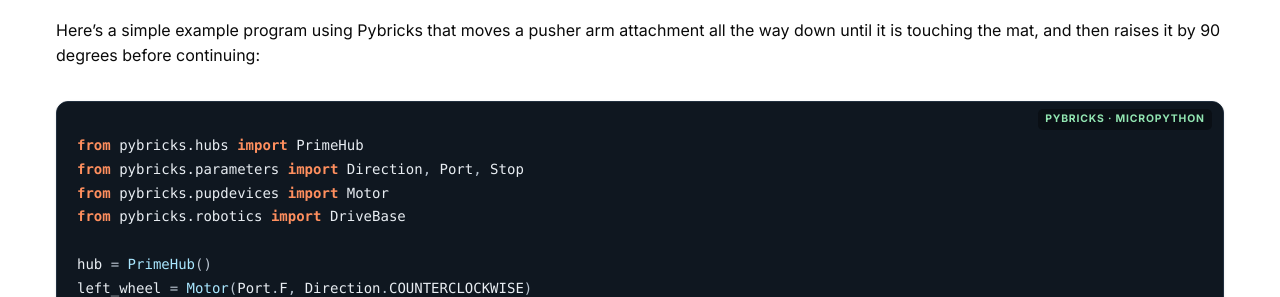
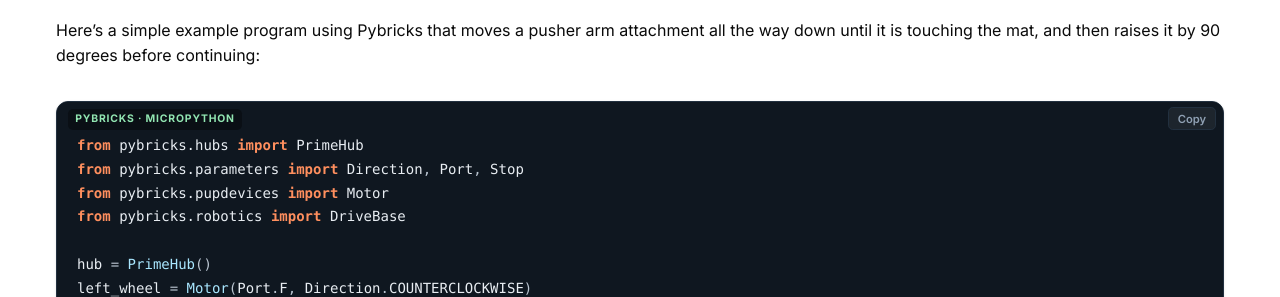
Before and after one commit to Lansing-Tech-Studio/Lansing-Tech-Studio.github.io, a Jekyll site: the page built from _posts/2026-09-24-consistent-attachment-position.md, in a window 1280 px wide. Shown: the part 371-668 px from the top of the page. Built offline with Jekyll 4.4.1, drawn with Linux system fonts in a browser that asks for light colours.

Commit message:
feat: Improved code block rendering

```diff
--- a/_layouts/default.html
+++ b/_layouts/default.html
@@ -296,6 +296,31 @@
         }
       });
     });
+
+    // Code blocks: keyboard-scrollable, plus a copy button where the Clipboard API exists
+    document.querySelectorAll('div.highlighter-rouge').forEach(block => {
+      const pre = block.querySelector('pre');
+      if (!pre) return;
+      pre.setAttribute('tabindex', '0');
+
+      if (!navigator.clipboard) return;
+      const button = document.createElement('button');
+      button.type = 'button';
+      button.className = 'code-copy';
+      button.textContent = 'Copy';
+      button.setAttribute('aria-label', 'Copy code to clipboard');
+      button.addEventListener('click', () => {
+        navigator.clipboard.writeText(pre.innerText.replace(/\n$/, '')).then(() => {
+          button.textContent = 'Copied!';
+          button.classList.add('copied');
+          setTimeout(() => {
+            button.textContent = 'Copy';
+            button.classList.remove('copied');
+          }, 2000);
+        });
+      });
+      block.appendChild(button);
+    });
   </script>
 </body>
 </html>
--- a/assets/css/style.scss
+++ b/assets/css/style.scss
@@ -2284,13 +2284,14 @@ h1 code, h2 code, h3 code, h4 code, h5 code, h6 code {
   padding: 0.1rem 0.35rem;
 }
 
-/* Fenced blocks */
-.highlighter-rouge {
+/* Fenced blocks. Kramdown also puts .highlighter-rouge on inline <code>, so
+   block rules are scoped to the div wrapper. */
+div.highlighter-rouge {
   position: relative;
   margin: 2rem 0;
 }
 
-.highlighter-rouge .highlight,
+div.highlighter-rouge .highlight,
 pre.highlight,
 pre {
   background: var(--code-bg);
@@ -2300,11 +2301,11 @@ pre {
   box-shadow: var(--shadow-sm);
 }
 
-.highlighter-rouge .highlight {
+div.highlighter-rouge .highlight {
   overflow: hidden; /* keeps the scrolling <pre> inside the rounded corners */
 }
 
-.highlighter-rouge .highlight pre.highlight {
+div.highlighter-rouge .highlight pre.highlight {
   margin: 0;
   border: none;
   border-radius: 0;
@@ -2329,11 +2330,18 @@ pre code {
   white-space: pre;
 }
 
-/* Language badge, from the class Rouge puts on the wrapper */
-.highlighter-rouge::before {
+/* Wide blocks are keyboard-scrollable (tabindex added in default.html) */
+pre:focus-visible {
+  outline: 2px solid var(--primary-color);
+  outline-offset: 2px;
+}
+
+/* Language badge, from the class Rouge puts on the wrapper. Top-left, so the
+   copy button can sit top-right. */
+div.highlighter-rouge::before {
   position: absolute;
   top: 0.5rem;
-  right: 0.75rem;
+  left: 0.75rem;
   z-index: 1;
   font-family: 'Inter', sans-serif;
   font-size: 0.65rem;
@@ -2347,30 +2355,70 @@ pre code {
   pointer-events: none;
 }
 
-.language-python::before { content: "Python"; }
-.language-bash::before,
-.language-shell::before,
-.language-sh::before { content: "Shell"; }
-.language-json::before { content: "JSON"; }
-.language-yaml::before,
-.language-yml::before { content: "YAML"; }
-.language-html::before { content: "HTML"; }
-.language-css::before,
-.language-scss::before { content: "CSS"; }
-.language-javascript::before,
-.language-js::before { content: "JavaScript"; }
+/* Fallback for fences with no language or one not listed below; :where()
+   keeps it at zero specificity so the named labels win. */
+:where(div.highlighter-rouge)::before { content: "Code"; }
+div.language-plaintext::before,
+div.language-text::before { content: "Text"; }
+div.language-python::before { content: "Python"; }
+div.language-bash::before,
+div.language-shell::before,
+div.language-sh::before,
+div.language-console::before { content: "Shell"; }
+div.language-json::before { content: "JSON"; }
+div.language-yaml::before,
+div.language-yml::before { content: "YAML"; }
+div.language-html::before { content: "HTML"; }
+div.language-css::before,
+div.language-scss::before { content: "CSS"; }
+div.language-javascript::before,
+div.language-js::before { content: "JavaScript"; }
 
 /* Opt in per block with a kramdown IAL under the fence, e.g. {: .pybricks},
    so the block still gets Python highlighting but a truer label. */
-.language-python.micropython::before { content: "MicroPython"; }
-.language-python.pybricks::before { content: "Pybricks · MicroPython"; }
-.language-python.pybricks::before,
-.language-python.micropython::before {
+div.language-python.micropython::before { content: "MicroPython"; }
+div.language-python.pybricks::before { content: "Pybricks · MicroPython"; }
+div.language-python.pybricks::before,
+div.language-python.micropython::before {
   color: var(--accent-color);
 }
 
-/* Leave room for the badge above the first line */
-.highlighter-rouge .highlight pre.highlight {
+/* Copy button, added to each block by default.html */
+.code-copy {
+  position: absolute;
+  top: 0.4rem;
+  right: 0.5rem;
+  z-index: 1;
+  font-family: 'Inter', sans-serif;
+  font-size: 0.7rem;
+  font-weight: 600;
+  color: var(--code-muted);
+  background: rgba(255, 255, 255, 0.06);
+  border: 1px solid var(--code-border);
+  border-radius: 0.3rem;
+  padding: 0.2rem 0.55rem;
+  cursor: pointer;
+  transition: color 0.15s ease, border-color 0.15s ease;
+}
+
+.code-copy:hover,
+.code-copy:focus-visible {
+  color: var(--code-text);
+  border-color: var(--code-muted);
+}
+
+.code-copy:focus-visible {
+  outline: 2px solid var(--primary-color);
+  outline-offset: 2px;
+}
+
+.code-copy.copied {
+  color: var(--accent-color);
+  border-color: var(--accent-color);
+}
+
+/* Leave room for the badge and copy button above the first line */
+div.highlighter-rouge .highlight pre.highlight {
   padding-top: 2rem;
 }
 
@@ -2418,6 +2466,18 @@ pre code {
 
 .highlight .na, .highlight .nv, .highlight .vc,
 .highlight .vg, .highlight .vi, .highlight .nl, .highlight .py {
+  color: var(--code-text);
+}
+
+.highlight .nt {
+  color: var(--code-function); /* HTML tag names, JSON keys */
+}
+
+.highlight .ni {
+  color: var(--code-number); /* HTML entities */
+}
+
+.highlight .nx {
   color: var(--code-text);
 }
 
@@ -2436,6 +2496,8 @@ pre code {
 .highlight .gs { font-weight: 700; }
 .highlight .ge { font-style: italic; }
 .highlight .gp { color: var(--code-muted); }
+.highlight .go { color: var(--code-punctuation); }
+.highlight .gr, .highlight .gt { color: var(--code-error); }
 
 /* Line numbers, if a block ever asks for them */
 .highlight .lineno, .highlight .gl {
```
